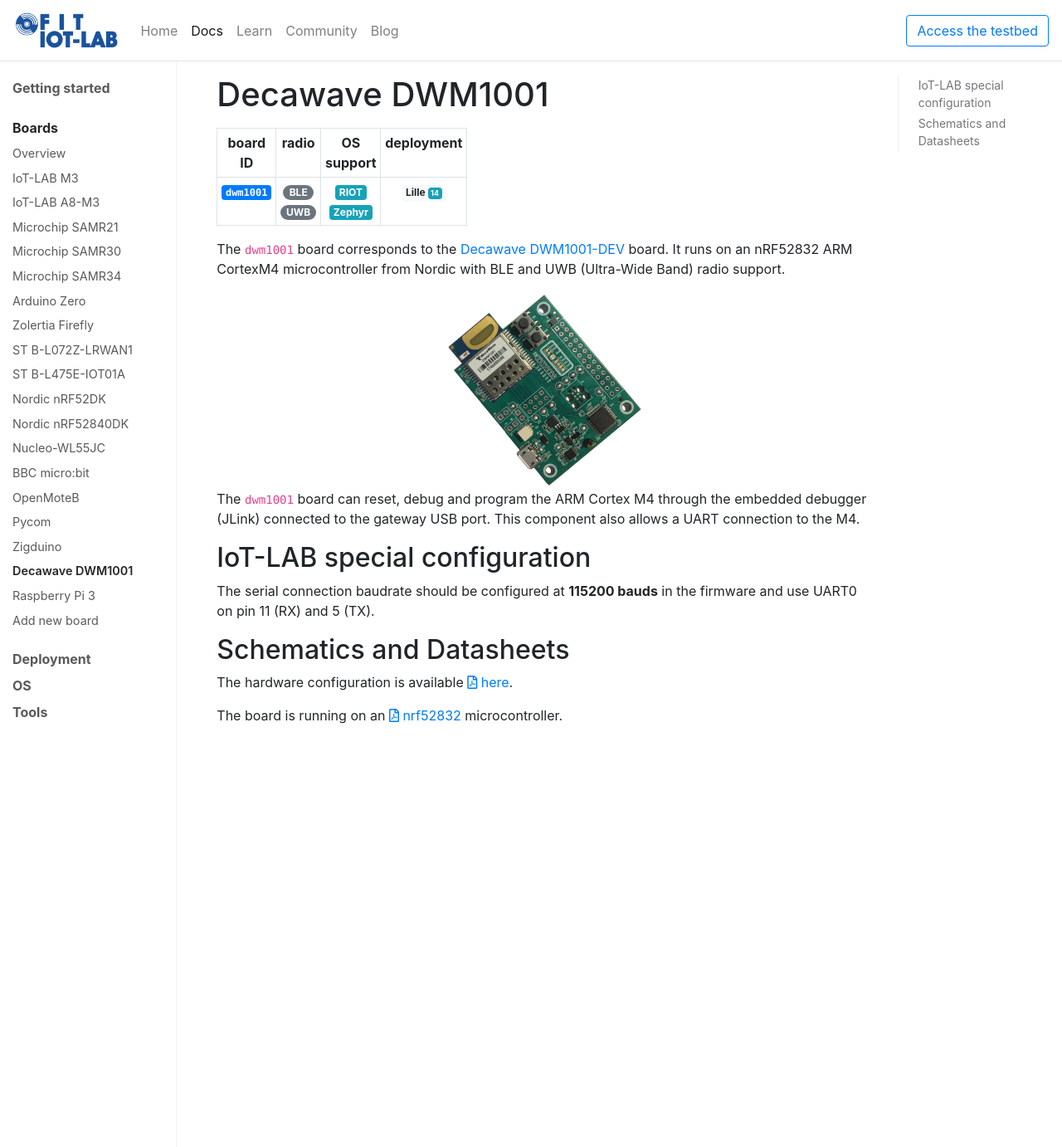
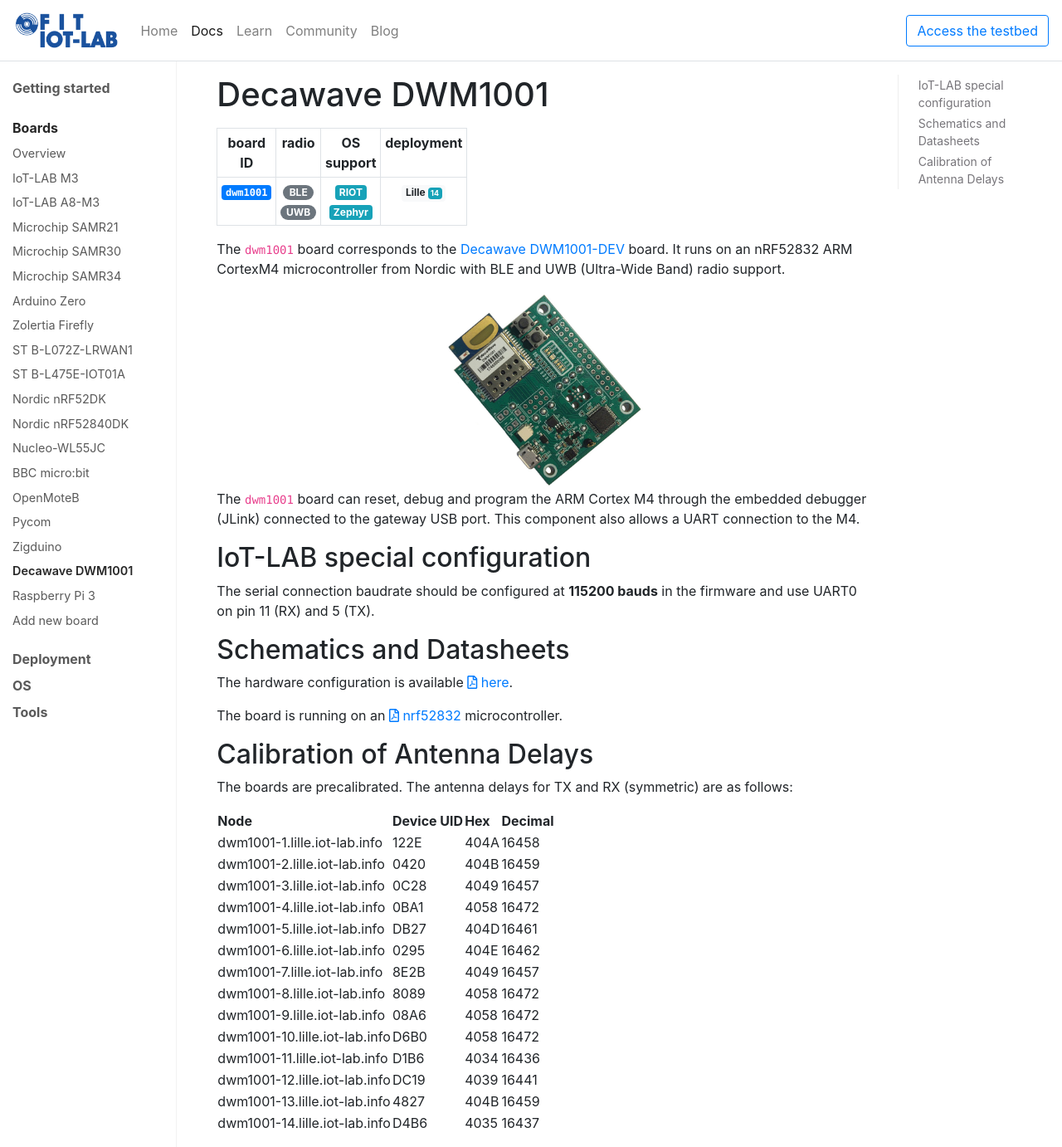
Before and after one commit to iot-lab/iot-lab.github.io, a Jekyll site: the page built from docs/boards/decawave-dwm1001.md, in a window 1280 px wide and 1382 px high. Shown: the whole window at 83% size. Built offline with Jekyll 4.4.1, drawn with Linux system fonts in a browser that asks for light colours; nearby versions of some CDN libraries; comment, search, counter and statistics services are not loaded.

Commit message:
Add DWM1001 OTP antenna delay calibration values to docs

```diff
--- a/docs/boards/decawave-dwm1001.md
+++ b/docs/boards/decawave-dwm1001.md
@@ -29,3 +29,25 @@
 
 The board is running on an [<i class="far fa-file-pdf"/>&nbsp;nrf52832](https://infocenter.nordicsemi.com/pdf/nRF52832_PS_v1.4.pdf)
 microcontroller.
+
+
+## Calibration of Antenna Delays
+
+The boards are precalibrated. The antenna delays for TX and RX (symmetric) are as follows:
+
+| Node                          	| Device UID 	| Hex  	| Decimal 	|
+|-------------------------------	|------------	|------	|---------	|
+| dwm1001-1.lille.iot-lab.info  	| 122E       	| 404A 	| 16458   	|
+| dwm1001-2.lille.iot-lab.info  	| 0420       	| 404B 	| 16459   	|
+| dwm1001-3.lille.iot-lab.info  	| 0C28       	| 4049 	| 16457   	|
+| dwm1001-4.lille.iot-lab.info  	| 0BA1       	| 4058 	| 16472   	|
+| dwm1001-5.lille.iot-lab.info  	| DB27       	| 404D 	| 16461   	|
+| dwm1001-6.lille.iot-lab.info  	| 0295       	| 404E 	| 16462   	|
+| dwm1001-7.lille.iot-lab.info  	| 8E2B       	| 4049 	| 16457   	|
+| dwm1001-8.lille.iot-lab.info  	| 8089       	| 4058 	| 16472   	|
+| dwm1001-9.lille.iot-lab.info  	| 08A6       	| 4058 	| 16472   	|
+| dwm1001-10.lille.iot-lab.info 	| D6B0       	| 4058 	| 16472   	|
+| dwm1001-11.lille.iot-lab.info 	| D1B6       	| 4034 	| 16436   	|
+| dwm1001-12.lille.iot-lab.info 	| DC19       	| 4039 	| 16441   	|
+| dwm1001-13.lille.iot-lab.info 	| 4827       	| 404B 	| 16459   	|
+| dwm1001-14.lille.iot-lab.info 	| D4B6       	| 4035 	| 16437   	|
```
